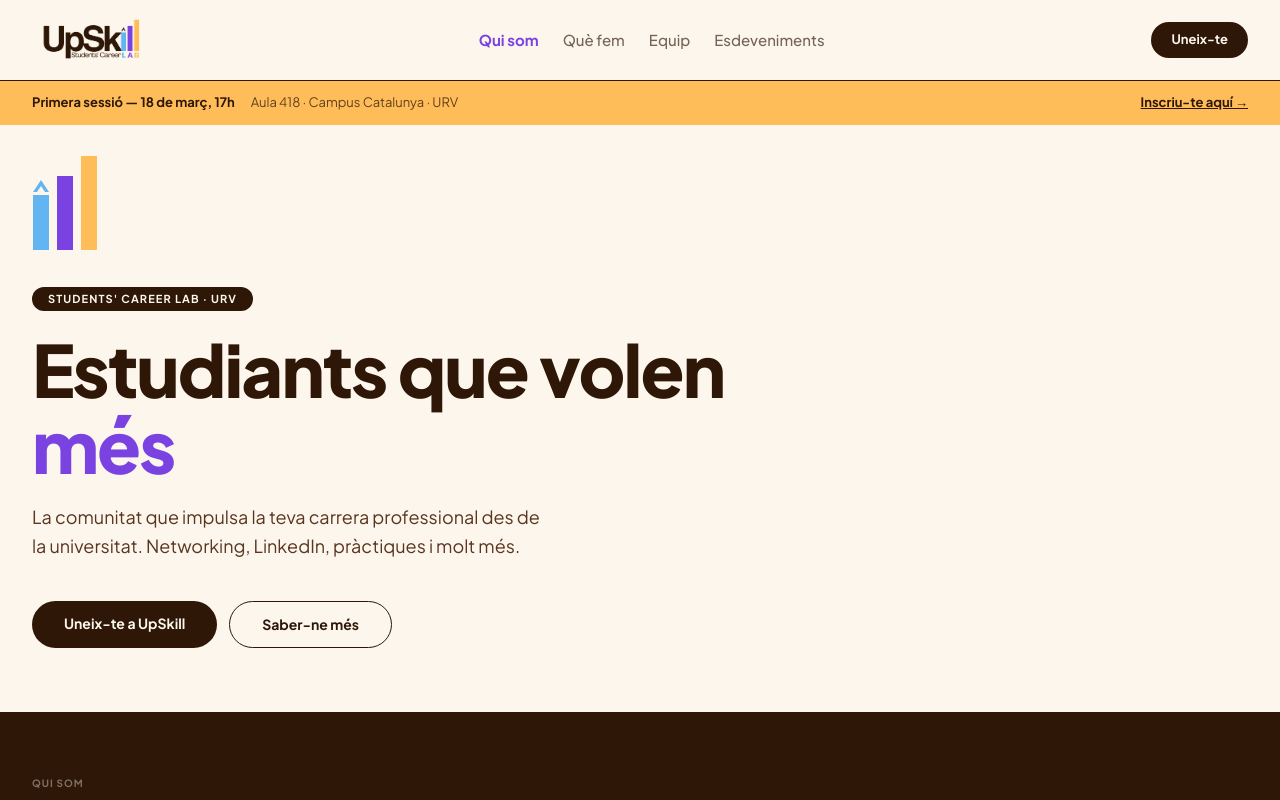
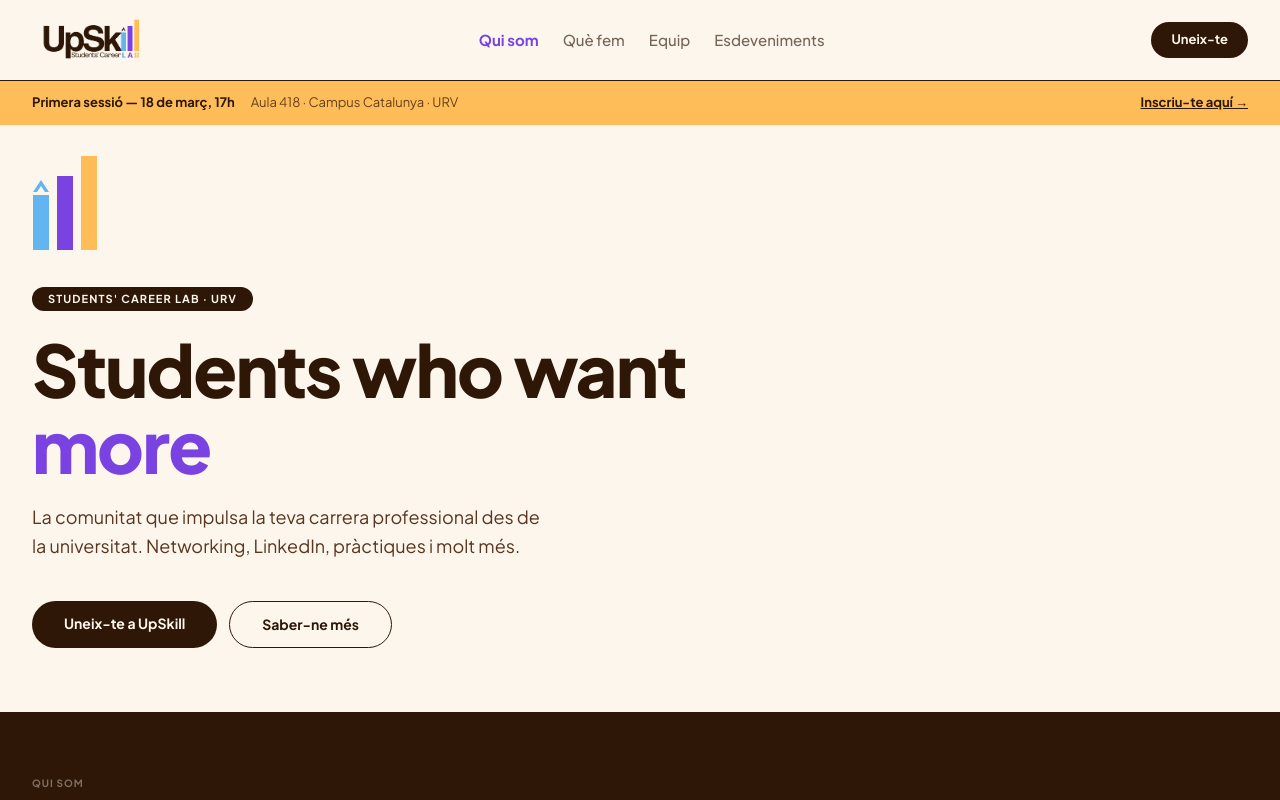
Before and after one commit to ELOIVI/upskill-web, a Next.js app: page / in a window 1280 px wide. Shown: the top 800 px of the page. Built offline with nearby package versions, Linux system fonts and the light colour scheme.

Commit message:
fix: translate main title text to English

```diff
--- a/components/sections/Hero.tsx
+++ b/components/sections/Hero.tsx
@@ -79,8 +79,8 @@
       {/* Títol principal */}
       <AnimacioEntrada retard={200}>
         <h1 className="text-6xl md:text-7xl font-extrabold tracking-tight leading-[1.05] text-us-dark max-w-3xl mb-5">
-          Estudiants que volen{" "}
-          <em className="not-italic text-us-purple">més</em>
+          Students who want{" "}
+          <em className="not-italic text-us-purple">more</em>
         </h1>
       </AnimacioEntrada>
 
```
